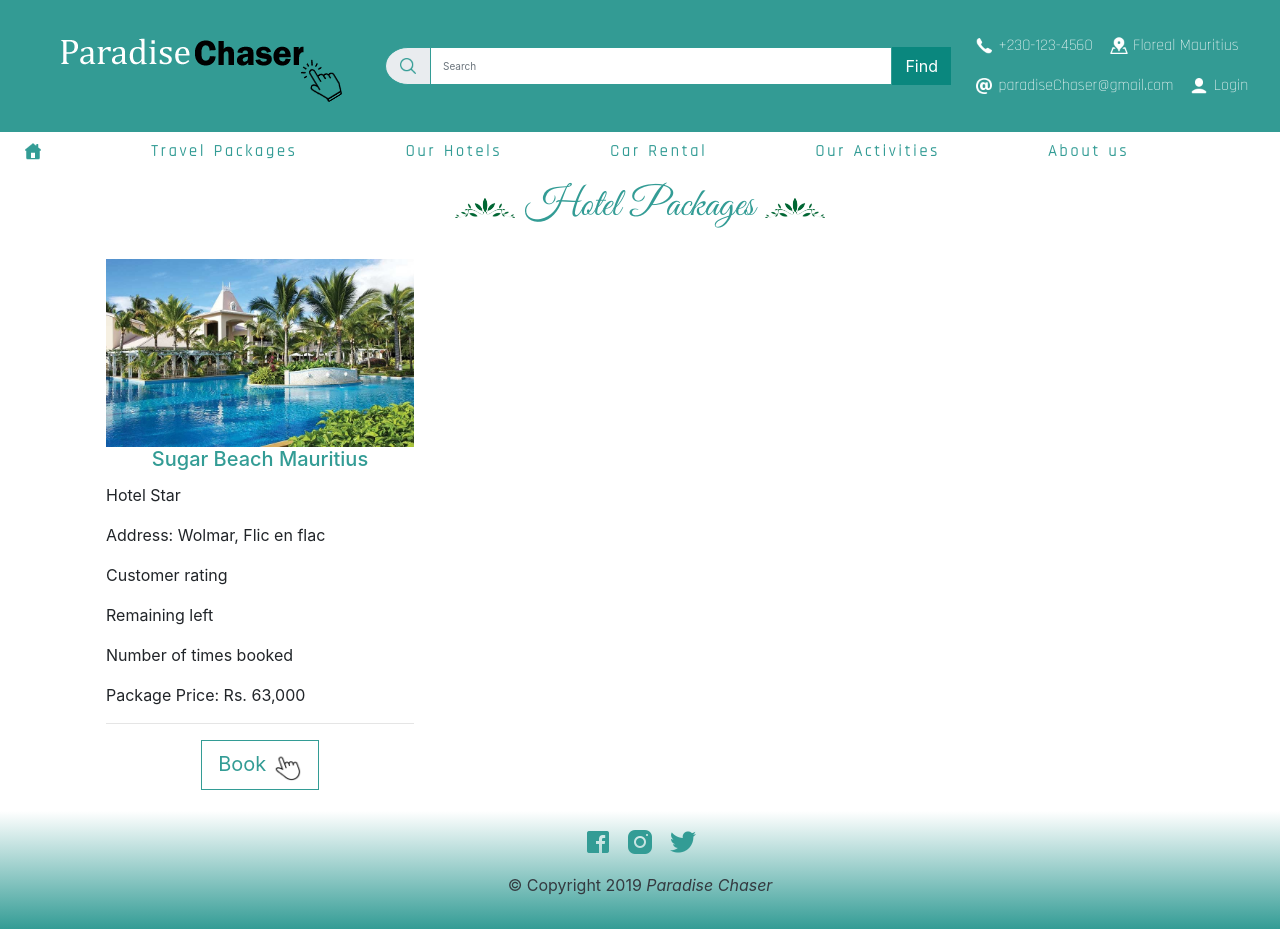
After one commit to danishasbn/OnlineTravelTours, a PHP site: page /views/hotel-packages/hotel.php in a window 1280 px wide. The commit adds this page. Run offline with PHP 8.4, Linux system fonts and the light colour scheme.

Commit message:
Browser compatibility check + footer design + links layouts + change video background

```diff
--- a/Asset/css/app.css
+++ b/Asset/css/app.css
@@ -125,6 +125,10 @@
   padding: 60px 80px 55px;
   border:1px solid #339C95;
 }
+.video-background{
+  background-color: #fff;
+  height: 100%;
+}
 /* Default icon sizes */
 .icon{
   height: 20px;
@@ -251,3 +255,70 @@
   transition-delay:.2s;
 }
 /* End of Card Packages Hover Effect CSS*/
+
+/* Footer CSS */
+.footer{
+  background-size: 1000%;
+  height: 100%;
+  /* background-image: linear-gradient(#fff, #339C95); /* Standard syntax (must be last) */
+
+  /* CSS3 Gradient for all browser compatibility incuding mozilla, chrome, IE 11*/
+  /* Creating cross-browser linear gradient */
+  background: #339C95;
+  background: -moz-linear-gradient(bottom, #339C95 0%, #ffffff 100%);
+  background: -o-linear-gradient(bottom, #339C95 0%, #ffffff 100%);
+  background: -webkit-linear-gradient(bottom, #339C95 0%, #ffffff 100%);
+  background: -ms-linear-gradient(bottom, #339C95 0%, #ffffff 100%);
+  filter: progid:DXImageTransform.Microsoft.gradient( startColorstr='#339C95', endColorstr='#ffffff',GradientType=1 );
+  -ms-filter: progid:DXImageTransform.Microsoft.gradient( startColorstr='#339C95', endColorstr='#ffffff',GradientType=1 );
+  background: linear-gradient(bottom, #339C95 0%, #ffffff 100%);
+
+
+}
+
+/* Social Links CSS */
+.social-icon{
+  height: 30px;
+  width: 30px;
+}
+.social-icon:hover{
+  /* transform: scale(1.1); -> onhover it increase image size*/
+  /* onhover social links  moves up */
+  transition: 0.3s;
+  position: relative;
+  top:-5px;
+}
+
+/* Hotel packages */
+
+.hotel-card{
+  border-radius: 0px;
+  border: 1px solid #fff;
+}
+
+.btn-book{
+  border-radius: 0px;
+  margin: 0 auto;
+  display: block;
+  border:1px solid #339c95;
+  color: #339c95;
+  background-color:#fff;
+}
+
+.btn-book:hover{
+  transition: 0.5s;
+  color: #fff;
+  border:1px solid #fff;
+  background-color:#339c95;
+}
+
+
+/* Click icon */
+.click-icon{
+  height:30px;
+  width: 30px;
+}
+.click-icon:hover{
+  transform: scale(1.1);
+  transition: 0.3s;
+}
--- a/Asset/js/app.js
+++ b/Asset/js/app.js
@@ -0,0 +1,22 @@
+//jQuery disabling right-click on image
+$('img').each(function() {
+  $(this)[0].oncontextmenu = function() {
+    return false;
+  };
+});
+
+// Disabling inspect element-- hiding source code from users
+document.onkeydown = function(e) {
+  if(event.keyCode == 123) {
+    return false;
+  }
+  if(e.ctrlKey && e.shiftKey && e.keyCode == 'I'.charCodeAt(0)){
+    return false;
+  }
+  if(e.ctrlKey && e.shiftKey && e.keyCode == 'J'.charCodeAt(0)){
+    return false;
+  }
+  if(e.ctrlKey && e.keyCode == 'U'.charCodeAt(0)){
+    return false;
+  }
+}
--- a/common/footer.php
+++ b/common/footer.php
@@ -1,9 +1,14 @@
-</div>
-<!-- /End of Main Container -->
 <!-- Footer -->
 <div class="footer">
   <footer class="page-footer text-center text-muted">
-    <p class="text-center"> &copy; Copyright 2019 <em> Paradise Chaser <em></p>
+      <div class="footer-copyright text-center py-3">
+        <ul class=" list-inline">
+          <li class="list-inline-item"><a href="#"><img class="social-icon" src="<?= 'http://localhost:'.$_SERVER['SERVER_PORT'].'/OnlineTravelTours/Asset/images/icons/fb-icon.png'; ?>" alt="social-icon-img" /></a></li>
+          <li class="list-inline-item"><a href="#"><img class="social-icon" src="<?= 'http://localhost:'.$_SERVER['SERVER_PORT'].'/OnlineTravelTours/Asset/images/icons/insta-icon.png'; ?>" alt="social-icon-img" /></a></li>
+          <li class="list-inline-item"><a href="#"><img class="social-icon" src="<?= 'http://localhost:'.$_SERVER['SERVER_PORT'].'/OnlineTravelTours/Asset/images/icons/twitter-icon.png'; ?>" alt="social-icon-img" /></a></li>
+        </ul>
+        <p class="text-center text-dark copyright"> &copy; Copyright 2019 <em> Paradise Chaser <em></p>
+      </div>
     </footer>
   </div>
   <!-- /Footer -->
--- a/common/header.php
+++ b/common/header.php
@@ -8,13 +8,20 @@ $bootstrapCssPath = 'http://localhost:'.$_SERVER['SERVER_PORT'].'/OnlineTravelTo
 $AppCssPath       = 'http://localhost:'.$_SERVER['SERVER_PORT'].'/OnlineTravelTours/Asset/css/app.css';
 $AOSPath          = 'http://localhost:'.$_SERVER['SERVER_PORT'].'/OnlineTravelTours/Asset/css/aos.css';
 $homepage         = 'http://localhost:'.$_SERVER['SERVER_PORT'].'/OnlineTravelTours/index.php';
+$travelPackages   = 'http://localhost:'.$_SERVER['SERVER_PORT'].'/OnlineTravelTours/views/travel-packages/travel.php';
+$hotelPackages    = 'http://localhost:'.$_SERVER['SERVER_PORT'].'/OnlineTravelTours/views/hotel-packages/hotel.php';
+$activityPackages = 'http://localhost:'.$_SERVER['SERVER_PORT'].'/OnlineTravelTours/views/activities/activity.php';
+$carRental        = 'http://localhost:'.$_SERVER['SERVER_PORT'].'/OnlineTravelTours/views/car-rental/carrent.php';
+$about            = 'http://localhost:'.$_SERVER['SERVER_PORT'].'/OnlineTravelTours/views/about-us.php';
 // List of icons
 require('icons.php');
 ?>
 <!DOCTYPE html>
+<!-- Insert this line of code to disable right click in your <html> tag below -->
+<!-- oncontextmenu="return false" -->
 <html lang="en" dir="ltr">
 <head>
-  <meta http-equiv="X-UA-Compatible" content="IE=edge">
+  <meta http-equiv="X-UA-Compatible" content="IE=Edge">
   <meta charset="utf-8">
   <!-- Allow application to be responsive on mobile devices -->
   <meta name="viewport" content="width=device-width, initial-scale=1.0">
@@ -30,15 +37,14 @@ require('icons.php');
   <link href="<?= $AOSPath; ?>" rel="stylesheet" type="text/css"/>
 </head>
 <body>
-  <!-- Main Container -->
+  <!-- Main Container-Fluid-->
   <div class="container-fluid">
-
     <div class="row">
       <!-- Header -->
       <header class="paradise-header">
         <!-- Paradise Chaser Logo -->
         <nav class="navbar navbar-expand-lg navbar-dark">
-          <a class="navbar-brand" href="#">
+          <a class="navbar-brand" href="<?= $homepage;?>">
             <img src="<?= $imagePath; ?>" class="paradise-logo" alt="paradise-chaser logo">
           </a>
           <button class="navbar-toggler" type="button" data-toggle="collapse" data-target="#toggleNav">
@@ -73,30 +79,33 @@ require('icons.php');
       </header>
       <!-- End of Header -->
 
-      <h1 class="text-center trending"><img src="<?= $border; ?>" class="img-border"/> Trending Offers <img src="<?= $border; ?>" class="img-border"/></h1>
-
       <!-- Main Navigation Area -->
-      <nav class="navbar navbar-expand-lg navbar-dark bg-teal">
+      <nav class="navbar navbar-expand-lg navbar-dark bg-teal " style="padding:0px;">
         <div class="collapse navbar-collapse" id="toggleNav">
           <ul class="navbar-nav mr-auto mt-2 mt-lg-0 teal-link">
 
             <li class="nav-item active">
-              <a class="nav-link" href="#"><img src="<?= $home; ?>" class="icon"/> <span class="sr-only">(current)</span></a>
+              <a class="nav-link" href="<?= $homepage;?>"><img src="<?= $home; ?>" class="icon"/> <span class="sr-only">(current)</span></a>
             </li>
             <li class="nav-item">
-              <a class="nav-link" href="#">Travel Packages</a>
+              <a class="nav-link" href="<?= $travelPackages;?>">Travel Packages</a>
             </li>
             <li class="nav-item">
-              <a class="nav-link" href="#">Hotel in Mauritius</a>
+              <a class="nav-link" href="<?= $hotelPackages;?>">Our Hotels</a>
             </li>
             <li class="nav-item">
-              <a class="nav-link" href="#">Car Rental</a>
+              <a class="nav-link" href="<?= $carRental;?>">Car Rental</a>
             </li>
             <li class="nav-item">
-              <a class="nav-link" href="#">Activities in Mauritius</a>
+              <a class="nav-link" href="<?= $activityPackages;?>">Our Activities</a>
+            </li>
+            <li class="nav-item">
+              <a class="nav-link" href="<?= $about;?>">About us</a>
             </li>
           </ul>
         </div>
       </nav>
       <!-- End of Main Navigation Area -->
     </div>
+  </div>
+  <!-- End of Main Container-Fluid -->
--- /dev/null
+++ b/views/hotel-packages/hotel.php
@@ -0,0 +1,32 @@
+<?php require('../../common/header.php');?>
+
+<div class="container">
+  <div class="row justify-content-center" >
+    <h1 class="text-center trending"><img src="<?= $border; ?>" class="img-border"/> Hotel Packages <img src="<?= $border; ?>" class="img-border"/></h1>
+  </div>
+
+  <div class="row">
+    <div class="card col-md-4 hotel-card">
+      <div class="card-body">
+        <img class="card-img-top img-responsive" src="../../Asset/images/test.jpg" alt="Card image cap">
+        <h5 class="card-title text-center teal">Sugar Beach Mauritius</h5>
+        <p class="card-text text-left">Hotel Star </p>
+        <p class="card-text text-left">Address: Wolmar, Flic en flac</p>
+        <p class="card-text text-left">Customer rating</p>
+        <p class="card-text text-left">Remaining left</p>
+        <p class="card-text text-left">Number of times booked</p>
+        <p class="card-text text-left">Package Price: Rs. 63,000</p>
+        <hr>
+        <button type="button" name="button" class="btn btn-book btn-lg">
+          Book
+          <img src="../../Asset/images/icons/click.png" class="click-icon" alt="clickbtn-icon"/>
+        </button>
+      </div>
+
+    </div>
+  </div>
+
+</div>
+
+
+<?php require('../../common/footer.php');?>
```
Also changed, not shown: index.php (+8 -3 lines), test/test.php (deleted, +0 -4 lines), views/about-us.php (added, +13 -0 lines), views/activities/activity.php (added, +10 -0 lines), views/car-rental/carrent.php (added, +24 -0 lines), views/travel-packages/travel.php (added, +9 -0 lines), Asset/images/dubai.jpg (added), Asset/images/icons/click.png (added), Asset/images/icons/fb-icon.png (added), Asset/images/icons/insta-icon.png (added), Asset/images/icons/shelf.png (added), Asset/images/icons/twitter-icon.png (added), Asset/images/test.jpg (added), 2 other files. Lines whose indentation alone changed are shown as unchanged.
